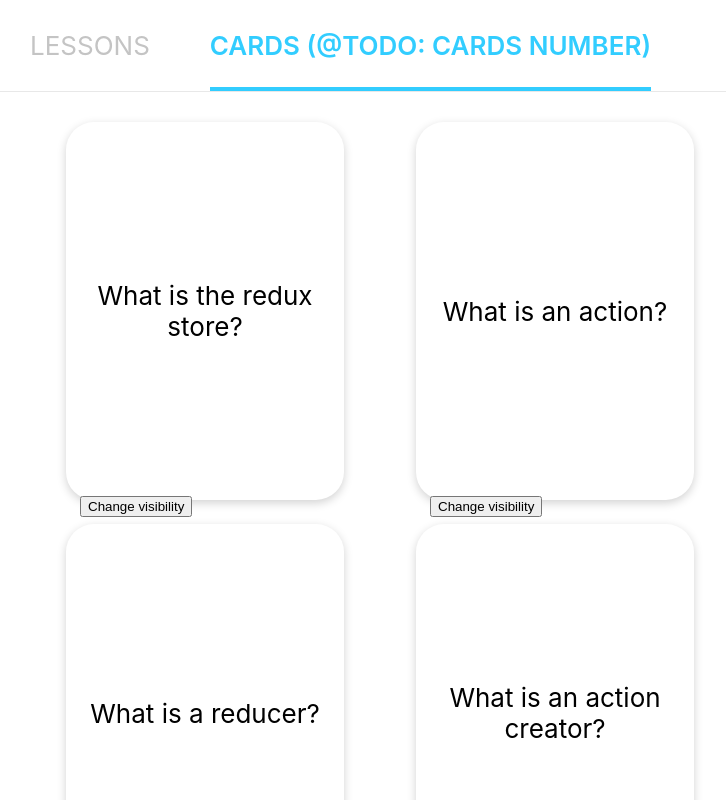
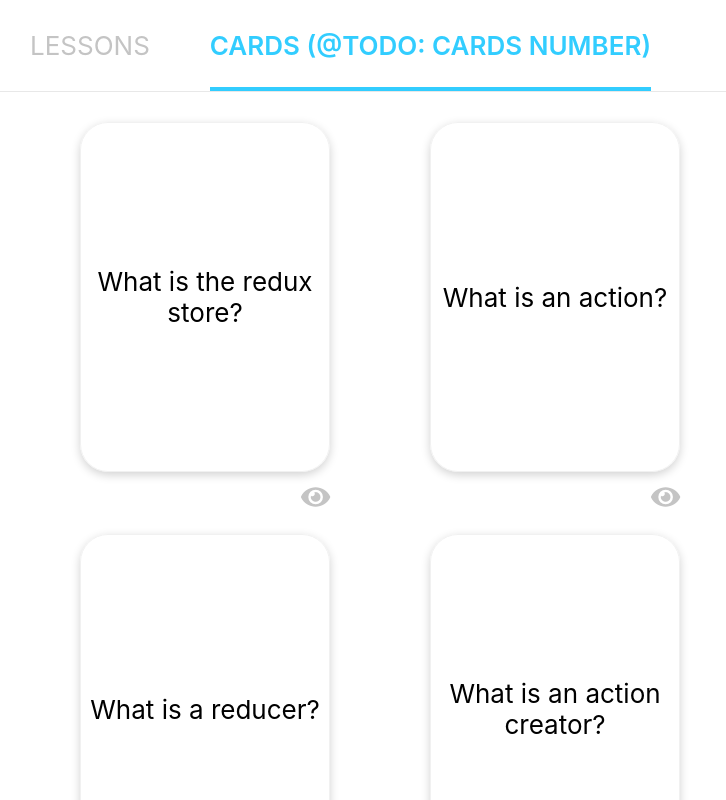
Before and after one commit to Doltario/quizz-app, a React (Create React App) app: page / in a window 1280 px wide. Both pictures are taken after a click on the element "CARDS (@TODO: CARDS NUMBER)". Shown: the top 800 px of the page, without its empty margins (260-986 px from the left). Built offline with nearby package versions, Linux system fonts and the light colour scheme.

Commit message:
Style card

```diff
--- a/package.json
+++ b/package.json
@@ -3,6 +3,9 @@
   "version": "0.1.0",
   "private": true,
   "dependencies": {
+    "@fortawesome/fontawesome-svg-core": "^1.2.28",
+    "@fortawesome/free-solid-svg-icons": "^5.13.0",
+    "@fortawesome/react-fontawesome": "^0.1.9",
     "react": "^16.12.0",
     "react-dom": "^16.12.0",
     "react-redux": "^7.2.0",
--- a/src/App.js
+++ b/src/App.js
@@ -8,6 +8,7 @@ function App() {
       <header className="App-header">
         <QuizzApp />
       </header>
+      <script src="https://kit.fontawesome.com/ee8af90b1b.js" crossOrigin="anonymous"></script>
     </div>
   )
 }
--- a/src/components/Card/Card.css
+++ b/src/components/Card/Card.css
@@ -1,24 +1,57 @@
 .card {
     width: 250px;
     height: 350px;
-    box-shadow: 0 3px 10px 0 rgba(0,0,0,.18);
-    border-radius: 28px;
-    padding: 14px;
-    box-sizing: content-box;
-    display: inline-block;
-    margin-bottom: 24px;
-    color: #000000;
+    perspective: 1000px;
+}
+
+.cardInner {
+    position: relative;
+    width: 100%;
+    height: 100%;
+    text-align: center;
+    transition: transform 0.8s;
+    transform-style: preserve-3d;
 }
 
 .visible {
-    filter: blur(1px);
+  opacity: 0.4;
 }
 
-.cardContent {
-    align-items: center;
+.rotate {
+    transform: rotateY(180deg);
+}
+
+.cardContentFront, .cardContentBack {
+    position: absolute;
     display: flex;
+    margin: auto;
+    width: 100%;
     height: 100%;
-    justify-content: center;
-    width: 100%;
+    padding: 6px;
+    box-shadow: 0 3px 10px 0 rgba(0,0,0,.18);
+    border-radius: 28px;
+    border: 1px solid #f1f1f1;
+    -webkit-backface-visibility: hidden; /* Safari */
+    backface-visibility: hidden;
+}
+
+.text {
+    margin: auto;
     text-align: center;
 }
+
+.cardContentFront {
+    color: black;
+}
+
+.cardContentBack {
+    color: black;
+    transform: rotateY(180deg);
+}
+
+.option {
+    box-sizing: border-box;
+    display: flex;
+    justify-content: flex-end;
+    margin: 12px 0 24px;
+}
--- a/src/components/Card/Card.js
+++ b/src/components/Card/Card.js
@@ -3,6 +3,8 @@ import { connect } from 'react-redux';
 import { bindActionCreators } from 'redux';
 import { flipCard, setVisibility } from '../../redux/actions/cardActions';
 import './Card.css';
+import { FontAwesomeIcon } from '@fortawesome/react-fontawesome'
+import { faEye, faEyeSlash } from '@fortawesome/free-solid-svg-icons'
 
 const Card = ( {card, flipCard, setVisibility} ) => {
   const [isSwitched, setIsSwitched] = useState(false);
@@ -26,14 +28,21 @@ const Card = ( {card, flipCard, setVisibility} ) => {
   return (
     <div>
       <div className={`card ${isVisible ? '' : 'visible'}`}>
-        <div className={'cardContent'} onClick={switchFace}>
-          { !isSwitched ?
-            <>{question}</>
-            :
-            <>{answer}</>
-          }
+        <div className={`cardInner ${isSwitched ? 'rotate' : ''}`} onClick={switchFace}>
+          <div className={`cardContentFront`}>
+            <p className={'text'}>{question}</p>
+          </div>
+          <div className={`cardContentBack`}>
+            <p className={'text'}>{answer}</p>
+          </div>
         </div>
-        <button onClick={() => setVisibility(id)}>Change visibility</button>
+      </div>
+      <div className={'option'}>
+        {isVisible ?
+          <FontAwesomeIcon onClick={() => setVisibility(id)} icon={faEye} />
+          :
+          <FontAwesomeIcon onClick={() => setVisibility(id)} icon={faEyeSlash} />
+        }
       </div>
     </div>
   )
```
Also changed, not shown: 1 other file (tests, documents, lock files or other folders).
